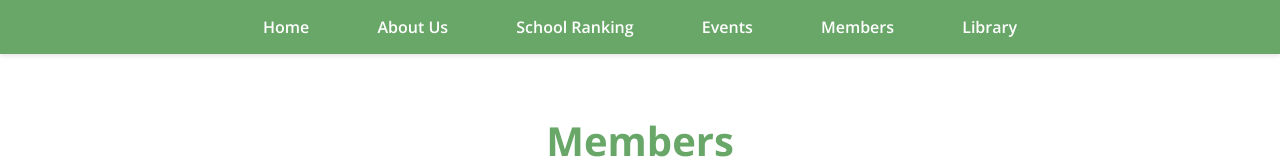
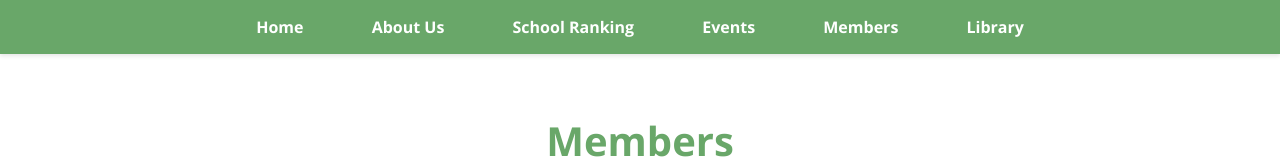
Before and after one commit to Xpsilonz/bmssrcc, a plain HTML site: page members.html in a window 1280 px wide. Shown: the top 160 px of the page. Drawn offline with nearby package versions, Linux system fonts and the light colour scheme.

Commit message:
Update members.html

```diff
--- a/members.html
+++ b/members.html
@@ -25,11 +25,10 @@
             color: white;
             text-decoration: none;
             margin: 0 1rem;
-            font-weight: 600;
+            font-weight: bold;
             padding: 0.5rem 1rem;
             border-radius: 5px;
-            transition: background-color 0.3s, color 0.3s;
-            font-size: 1rem;
+            transition: background-color 0.3s;
         }
         nav a:hover {
             background-color: rgba(255,255,255,0.2);
```
